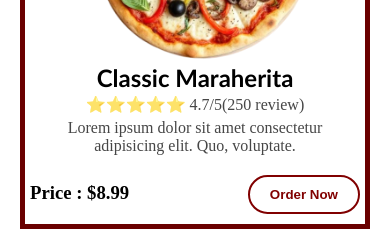
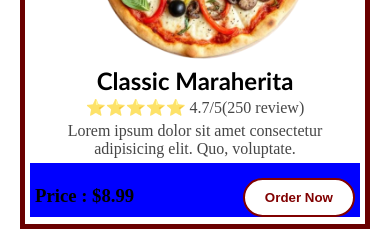
Before and after one commit to MahimaMakode/pizza-website, a plain HTML site: page index.html in a window 390 px wide. Shown: the part 1787-2027 px from the top of the page. Drawn offline with nearby package versions, Linux system fonts and the light colour scheme.

Commit message:
Update style.css

```diff
--- a/style.css
+++ b/style.css
@@ -417,7 +417,7 @@ font-family: 'Gill Sans', 'Gill Sans MT', Calibri, 'Trebuchet MS', sans-serif;
     display: flex;
     align-items:end;
     justify-content: space-between;
-    /* background-color: blue; */
+    background-color: blue;
     padding: 0 10px;
 }
 .inner-containter h3{
@@ -1306,12 +1306,14 @@ footer{
 .third-box-pizza-conain{
     width: 100%;
     height: auto;
+    padding: 3px 5px;
 }
 .inner-containter{
     width: 100%;
+    height: auto;
     display: flex;
     align-items:end;
-    /* background-color: blue; */
+    /* background-color: rgba(0, 0, 255, 0.334); */
     padding: 0 5px;
     overflow: hidden;
 }
```
